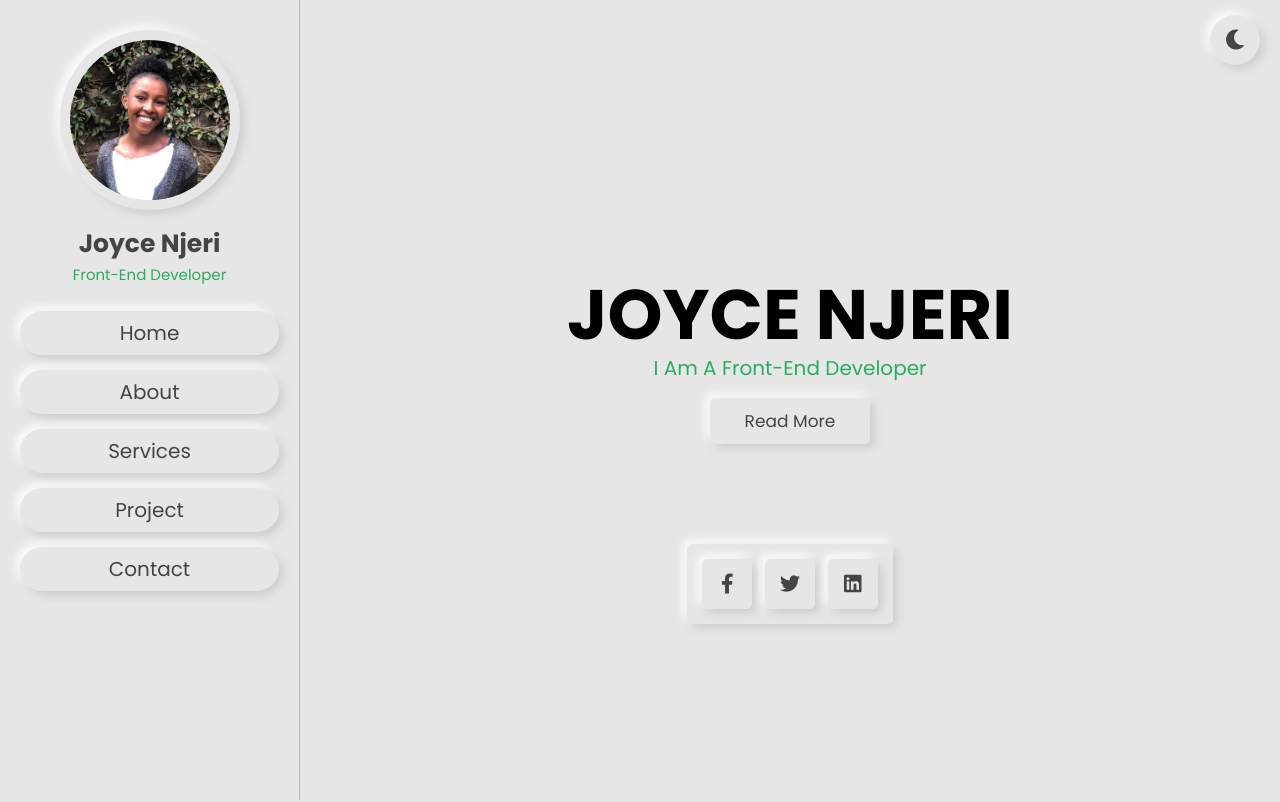
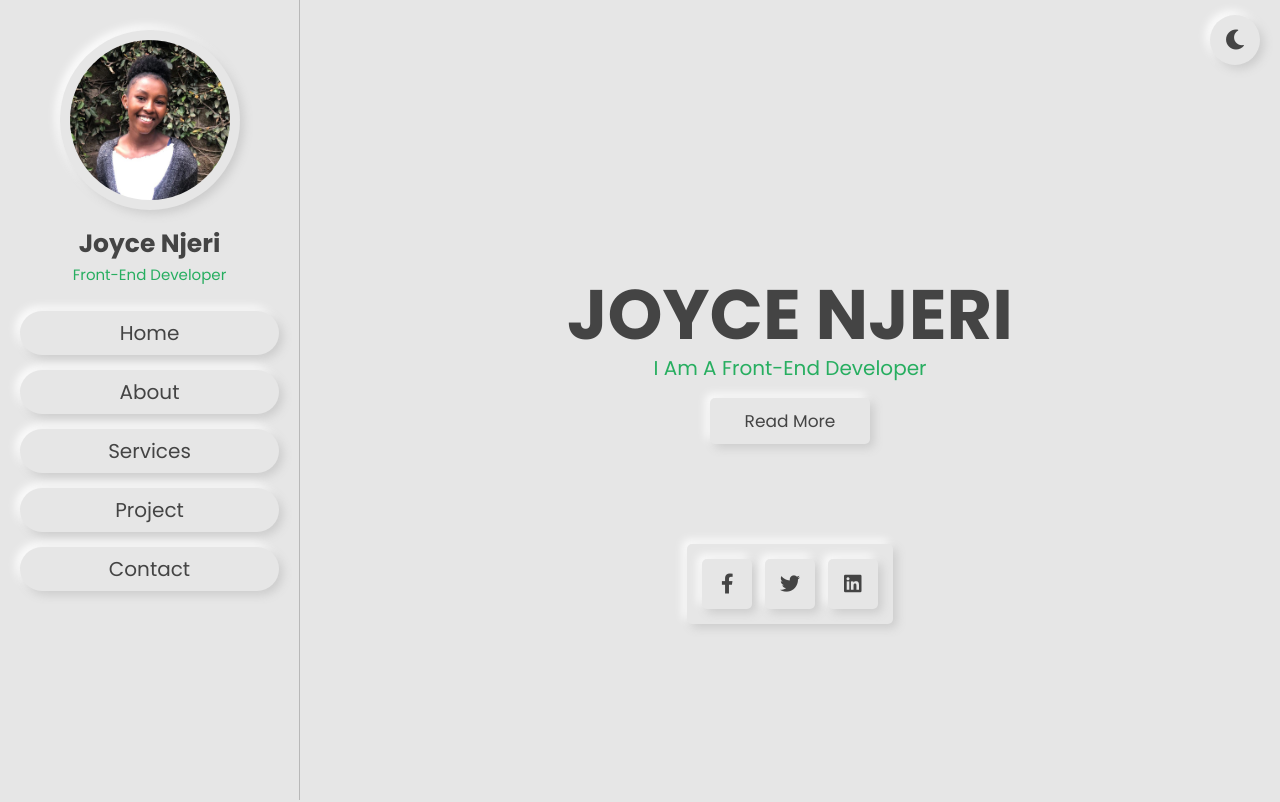
Before and after one commit to JoyceNjeri/Njeri-portfolio, a plain HTML site: page index.html in a window 1280 px wide. Shown: the top 802 px of the page. Drawn offline with Linux system fonts and the light colour scheme.

Commit message:
changed center h3 color to black

```diff
--- a/css/style.css
+++ b/css/style.css
@@ -182,7 +182,7 @@ section{
 
 .home .content h3{
     font-size: 7rem;
-    /* color:var(--black); */
+    color:var(--black);
     line-height: 1.1;
     text-transform: uppercase;
     cursor: pointer;
```
